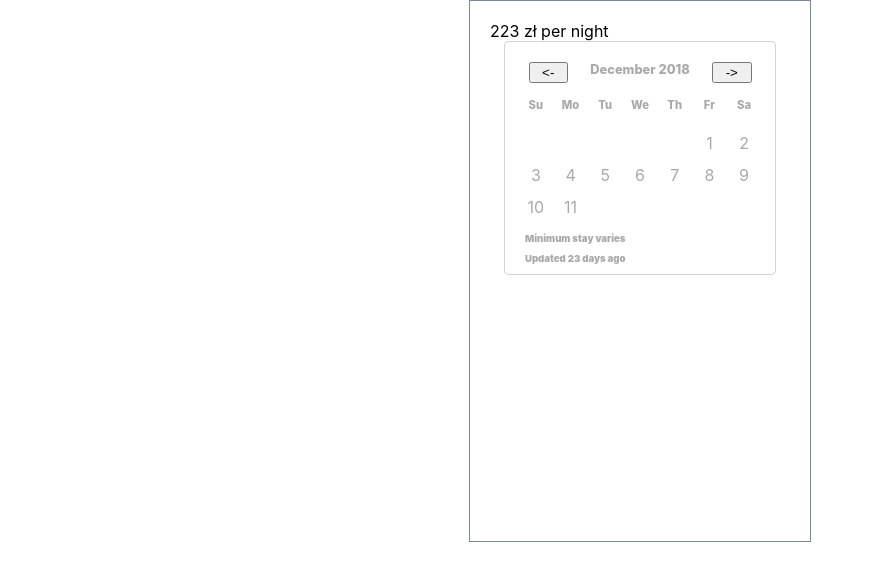
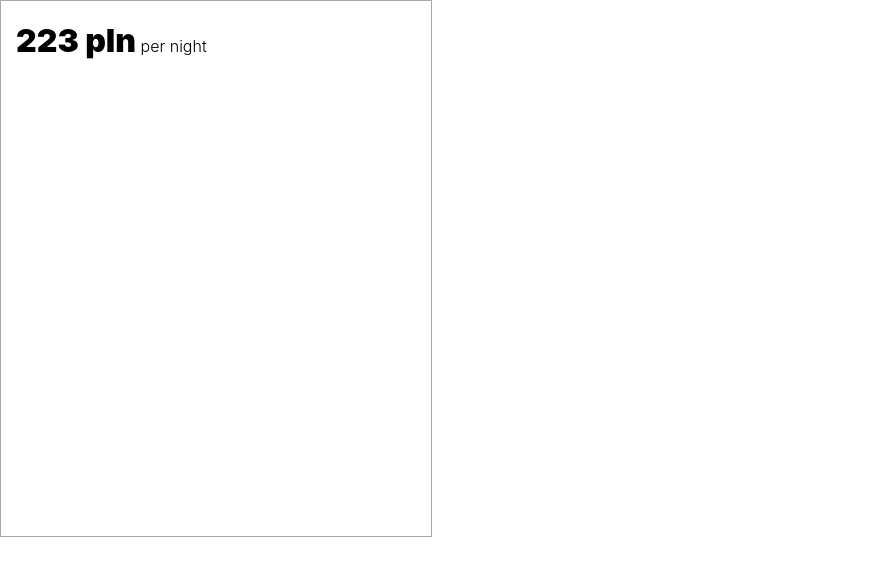
Before and after one commit to mateuszkula/react-datepicker, a React (Create React App) app: page / in a window 1280 px wide. Shown: the top 580 px of the page, without its empty margins (0-874 px from the left). Built offline with nearby package versions, Linux system fonts and the light colour scheme.

Commit message:
Cleaning up, creating base widget

```diff
--- a/src/App.css
+++ /dev/null
@@ -1,7 +0,0 @@
-.App {
-  width: 300px;
-  height: 500px;
-  margin: 0px auto;
-  border: 1px lightslategray solid;
-  padding: 20px;
-}
--- a/src/App.js
+++ b/src/App.js
@@ -1,15 +1,26 @@
 import React, { Component } from "react";
-import Price from "./components/price/Price";
-import Calendar from "./components/datePicker/Calendar";
-import "./App.css";
+import ReservationWidget from './components/resevationWidget/ReservationWidget';
+
+const data = {
+  price: "223 pln",
+  numberOfRatings: "123",
+  rating: "4.5",
+  bookedDates: [
+    "15.12.2018",
+    "16.12.2018",
+    "24.12.2018",
+    "25.15.2018",
+    "26.15.2018"
+  ]
+}
+
 
 class App extends Component {
   render() {
     return (
-      <div className="App">
-        <Price price="223 zł" />
-        <Calendar />
-      </div>
+      <ReservationWidget
+       {...data}
+      />
     );
   }
 }
--- a/src/components/price/Price.js
+++ b/src/components/price/Price.js
@@ -1,10 +1,10 @@
 import React from "react";
-
+import './css/Price.css';
 
 const Price = ({ price }) => {
   return (
-    <div>
-        <span className="Price">{price}</span> per night
+    <div className="Price">
+        <span className="Price_value">{price}</span> per night
     </div>
   );
 };
--- /dev/null
+++ b/src/components/price/css/Price.css
@@ -0,0 +1,8 @@
+.Price {
+  font-weight: 300;
+}
+
+.Price_value {
+  font-weight: 1000;
+  font-size: 2em;
+}
--- /dev/null
+++ b/src/components/resevationWidget/ReservationWidget.js
@@ -0,0 +1,21 @@
+import React, { Component } from "react";
+import Price from "../price/Price";
+import Calendar from "../datePicker/Calendar";
+import "./css/ReservationWidget.css";
+
+class ReservationWidget extends Component {
+  // eslint-disable-next-line no-useless-constructor
+  constructor(props) {
+    super(props);
+  }
+  render() {
+    return (
+      <div className="ReservationWidget">
+        <Price price={this.props.price} />
+
+      </div>
+    );
+  }
+}
+
+export default ReservationWidget;
--- /dev/null
+++ b/src/components/resevationWidget/css/ReservationWidget.css
@@ -0,0 +1,9 @@
+.ReservationWidget {
+  width: 400px;
+  height: 500px;
+  border: 1px darkgray solid;
+  padding: 15px;
+  padding-top: 20px;
+  display: flex;
+  flex-flow: column;
+}
```
